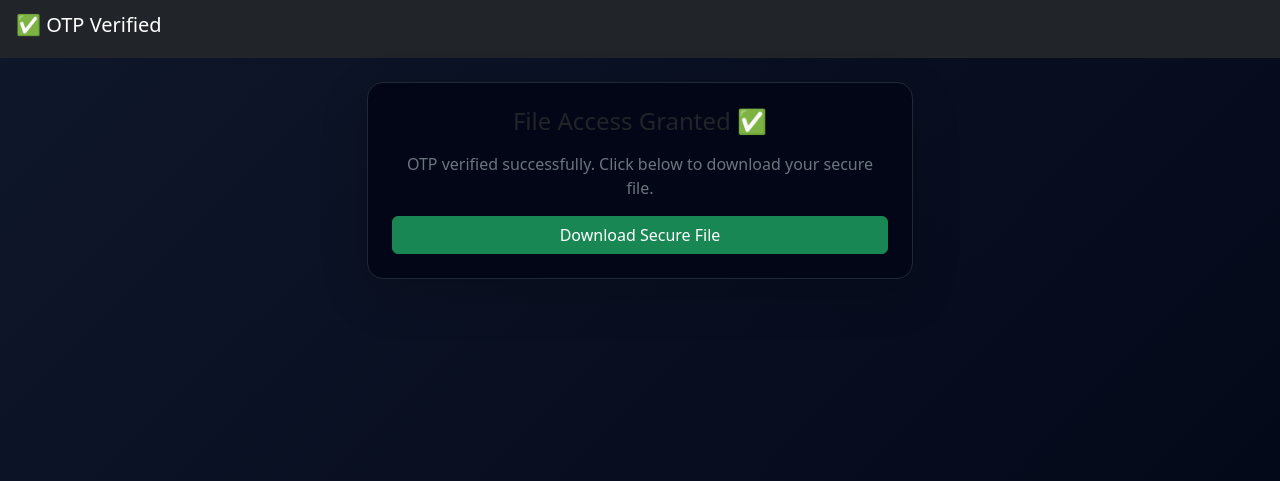
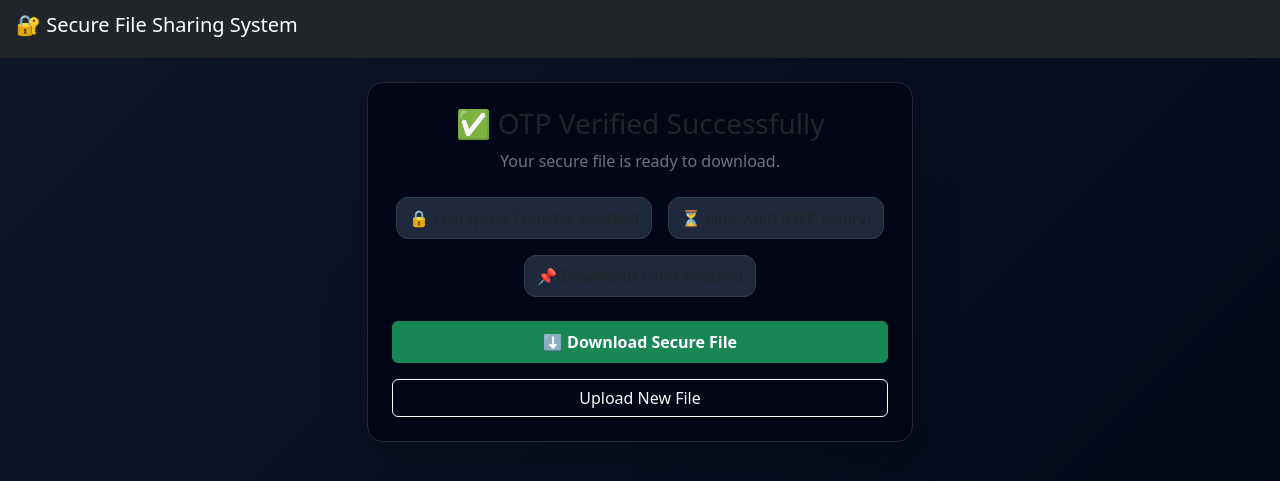
Before and after one commit to securefileshare-project/secure-file-sharing, a Flask app: template templates/download_ready.html in a window 1280 px wide. Shown: the top 481 px of the page. Run offline with Flask 3, Linux system fonts and the light colour scheme; the template is opened without the code that fills it, so the values that code supplies are empty; some libraries are stand-ins or nearby versions.

Commit message:
Update download_ready.html

```diff
--- a/templates/download_ready.html
+++ b/templates/download_ready.html
@@ -1,7 +1,8 @@
 <!DOCTYPE html>
 <html>
 <head>
-    <title>Download Ready</title>
+    <title>Download Secure File</title>
+
     <link rel="stylesheet"
      href="https://cdn.jsdelivr.net/npm/bootstrap@5.3.2/dist/css/bootstrap.min.css">
 
@@ -15,26 +16,61 @@
             background:#020617;
             border:1px solid #1f2937;
         }
+        .badge-custom{
+            background:#1e293b;
+            border:1px solid #334155;
+            padding:8px 12px;
+            border-radius:12px;
+        }
     </style>
 </head>
+
 <body>
 
 <nav class="navbar navbar-dark bg-dark px-3">
-    <span class="navbar-brand h1">✅ OTP Verified</span>
+    <span class="navbar-brand h1">🔐 Secure File Sharing System</span>
 </nav>
+
+<!-- FLASH MESSAGES -->
+{% with messages = get_flashed_messages(with_categories=True) %}
+  {% if messages %}
+    {% for category, msg in messages %}
+      <div class="alert alert-{{category}} text-center m-3" role="alert">
+        {{ msg }}
+      </div>
+    {% endfor %}
+  {% endif %}
+{% endwith %}
 
 <div class="container mt-4">
     <div class="row justify-content-center">
         <div class="col-md-6">
 
             <div class="card p-4 shadow-lg rounded-4 text-center">
-                <h4 class="mb-3">File Access Granted ✅</h4>
-                <p class="text-secondary">
-                    OTP verified successfully. Click below to download your secure file.
+
+                <h3 class="mb-2">✅ OTP Verified Successfully</h3>
+                <p class="text-secondary mb-4">
+                    Your secure file is ready to download.
                 </p>
 
-                <a href="/download" class="btn btn-success w-100">
-                    Download Secure File
+                <div class="d-flex justify-content-center gap-3 mb-4 flex-wrap">
+                    <div class="badge-custom">
+                        🔒 Encrypted Transfer Enabled
+                    </div>
+                    <div class="badge-custom">
+                        ⏳ Link Valid (OTP expiry)
+                    </div>
+                    <div class="badge-custom">
+                        📌 Download Limit Enabled
+                    </div>
+                </div>
+
+                <a href="{{ url_for('download_file') }}" class="btn btn-success w-100 py-2 fw-bold">
+                    ⬇ Download Secure File
+                </a>
+
+                <a href="{{ url_for('upload_file') }}" class="btn btn-outline-light w-100 mt-3">
+                    Upload New File
                 </a>
 
             </div>
```
